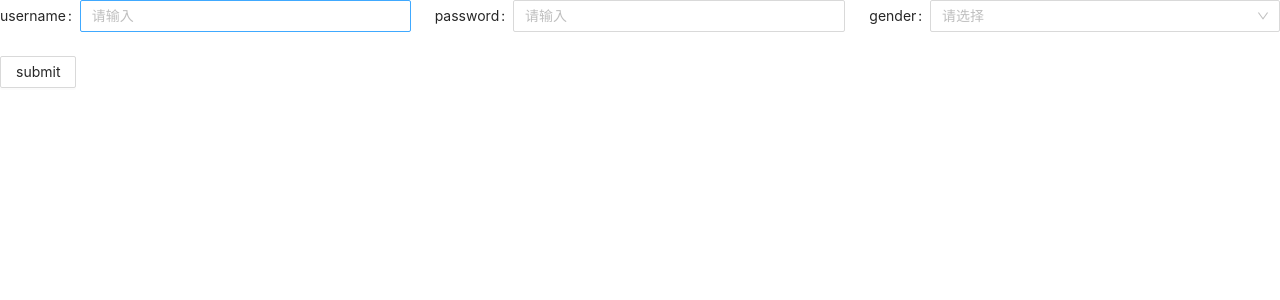
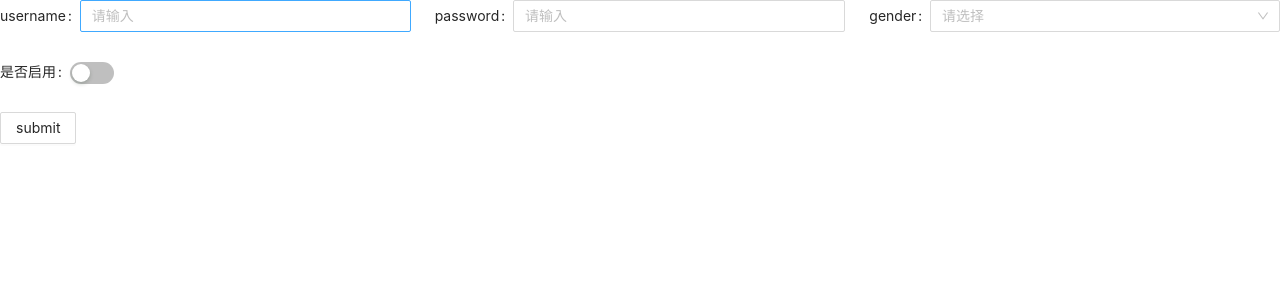
Before and after one commit to 985563349/Pro-Form, a React (Create React App) app: page / in a window 1280 px wide. Shown: the top 300 px of the page. Built offline with nearby package versions, Linux system fonts and the light colour scheme.

Commit message:
添加switch组件

```diff
--- a/src/App.tsx
+++ b/src/App.tsx
@@ -1,5 +1,10 @@
-import ProForm, { ProFormText, ProFormSelect } from './components/ProForm';
 import { Button } from 'antd';
+
+import ProForm, {
+  ProFormText,
+  ProFormSelect,
+  ProFormSwitch,
+} from './components/ProForm';
 
 const App = () => {
   const [form] = ProForm.useForm<{ username: string; password: string }>();
@@ -23,6 +28,7 @@ const App = () => {
               { label: '女', value: '0' },
             ]}
           />
+          <ProFormSwitch name="disable" label="是否启用" />
         </ProForm.Group>
 
         <Button onClick={submit}>submit</Button>
--- a/src/components/ProForm/Select/index.tsx
+++ b/src/components/ProForm/Select/index.tsx
@@ -1,5 +1,6 @@
 import { FunctionComponent, ReactNode } from 'react';
 import { Select } from 'antd';
+
 import ProFormItem from '../FormItem';
 
 export interface ProFormSelectProps {
--- /dev/null
+++ b/src/components/ProForm/Switch/index.tsx
@@ -0,0 +1,21 @@
+import { FunctionComponent } from 'react';
+import { Switch } from 'antd';
+
+import ProFormItem from '../FormItem';
+
+export interface ProFormSwitchProps {
+  label: string;
+  name: string;
+}
+
+const ProFormSwitch: FunctionComponent<ProFormSwitchProps> = (props) => {
+  const { label, name } = props;
+
+  return (
+    <ProFormItem label={label} name={name} valuePropName="checked">
+      <Switch />
+    </ProFormItem>
+  );
+};
+
+export default ProFormSwitch;
--- a/src/components/ProForm/Text/index.tsx
+++ b/src/components/ProForm/Text/index.tsx
@@ -1,5 +1,6 @@
 import { FunctionComponent, ReactNode } from 'react';
 import { Input } from 'antd';
+
 import ProFormItem from '../FormItem';
 
 export interface ProFormTextProps {
--- a/src/components/ProForm/index.ts
+++ b/src/components/ProForm/index.ts
@@ -1,9 +1,10 @@
 import ProForm, { ProFormProps } from './Form';
 import ProFormText from './Text';
 import ProFormSelect from './Select';
+import ProFormSwitch from './Switch';
 
 export type { ProFormProps };
 
-export { ProFormText, ProFormSelect };
+export { ProFormText, ProFormSelect, ProFormSwitch };
 
 export default ProForm;
```
Also changed, not shown: 1 other file (tests, documents, lock files or other folders).
